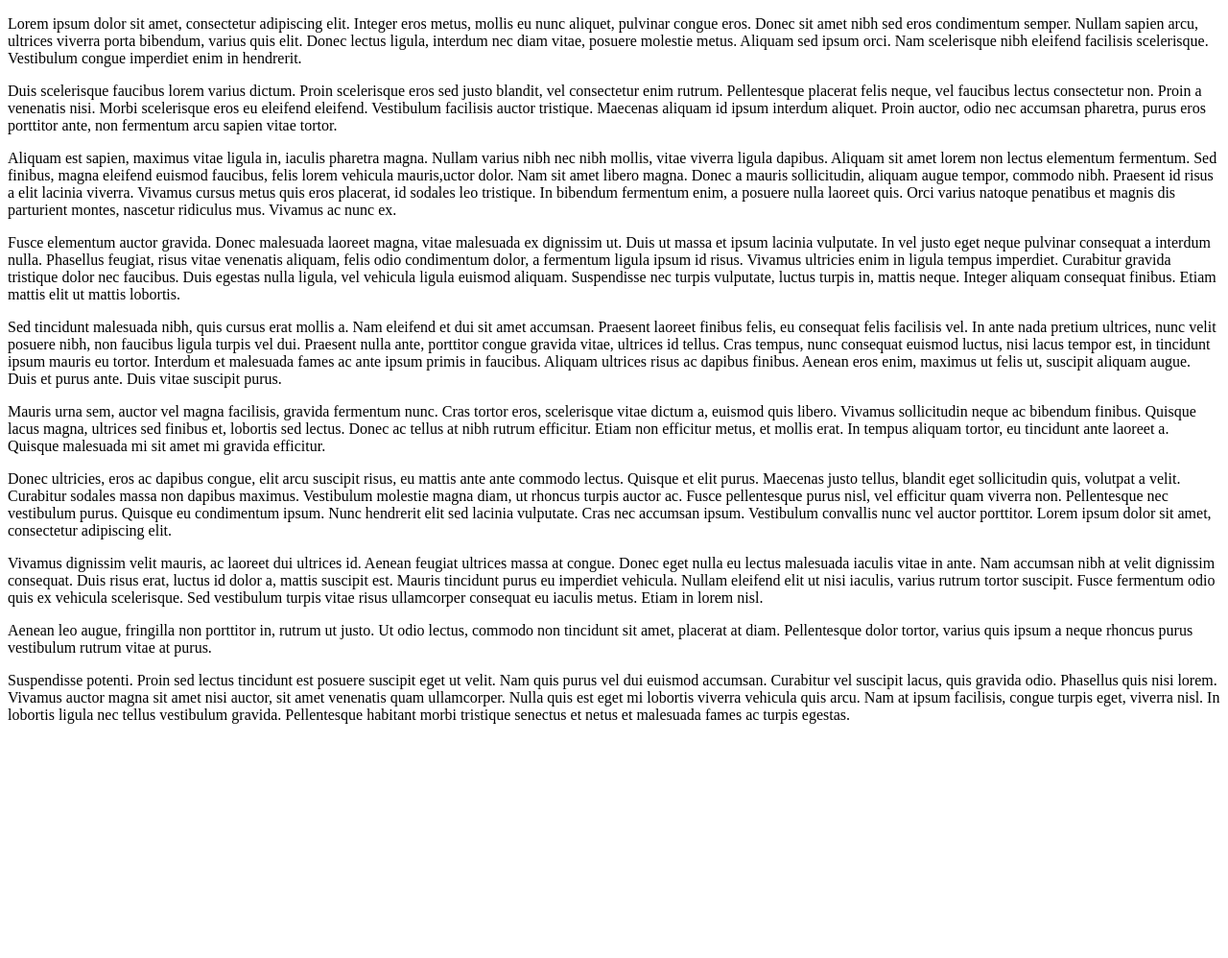
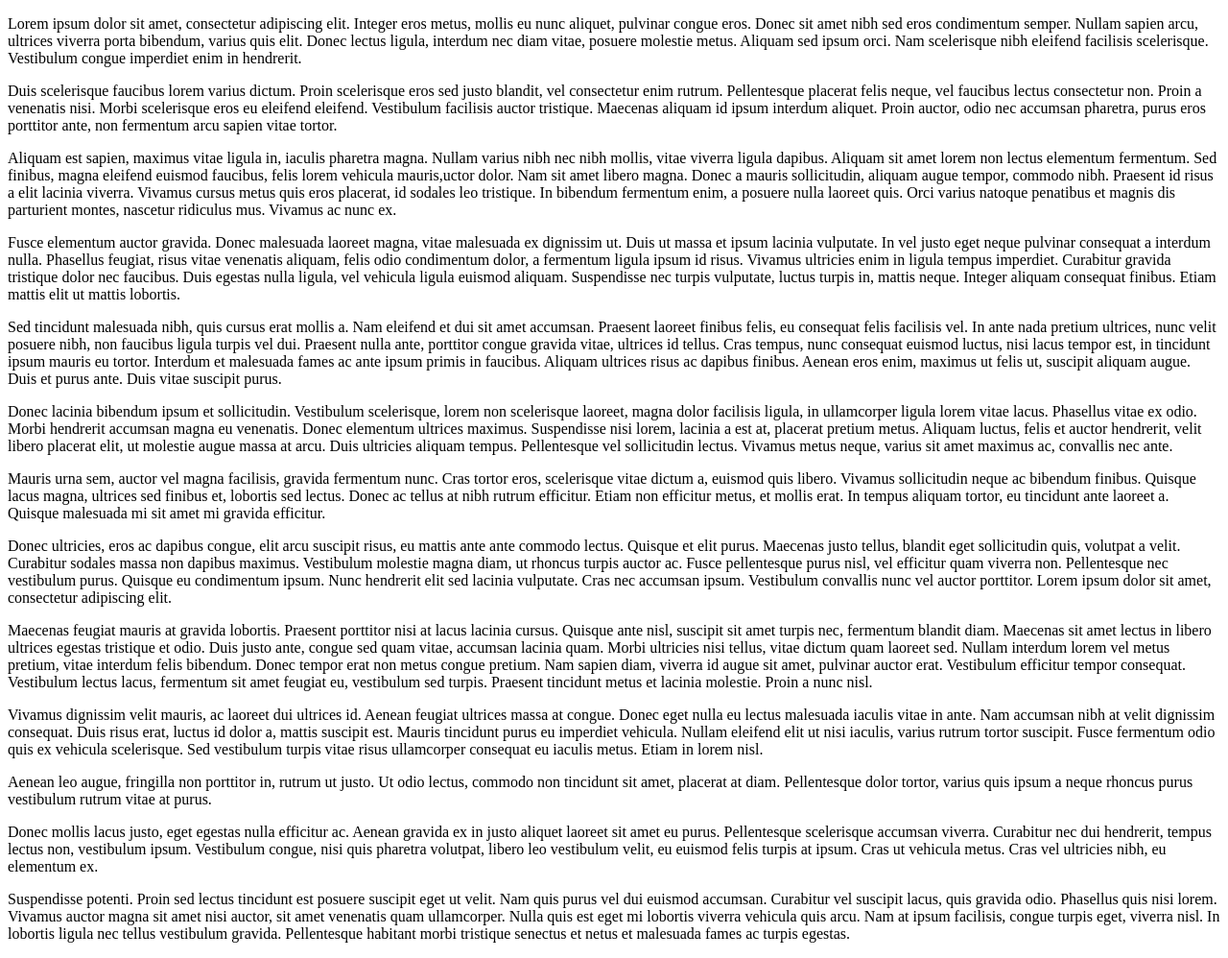
Before and after one commit to sgoyanka/testing-repo, a plain HTML site: page index.html in a window 1280 px wide. Shown: the whole page at 96% size. Before the commit the page ends 800 px from the top, so only its background shows below. Drawn offline with Linux system fonts and the light colour scheme.

Commit message:
Added some new paragraph

```diff
--- a/index.html
+++ b/index.html
@@ -21,10 +21,16 @@
 			Sed tincidunt malesuada nibh, quis cursus erat mollis a. Nam eleifend et dui sit amet accumsan. Praesent laoreet finibus felis, eu consequat felis facilisis vel. In ante nada pretium ultrices, nunc velit posuere nibh, non faucibus ligula turpis vel dui. Praesent nulla ante, porttitor congue gravida vitae, ultrices id tellus. Cras tempus, nunc consequat euismod luctus, nisi lacus tempor est, in tincidunt ipsum mauris eu tortor. Interdum et malesuada fames ac ante ipsum primis in faucibus. Aliquam ultrices risus ac dapibus finibus. Aenean eros enim, maximus ut felis ut, suscipit aliquam augue. Duis et purus ante. Duis vitae suscipit purus.
 		</p>
 		<p>
+			Donec lacinia bibendum ipsum et sollicitudin. Vestibulum scelerisque, lorem non scelerisque laoreet, magna dolor facilisis ligula, in ullamcorper ligula lorem vitae lacus. Phasellus vitae ex odio. Morbi hendrerit accumsan magna eu venenatis. Donec elementum ultrices maximus. Suspendisse nisi lorem, lacinia a est at, placerat pretium metus. Aliquam luctus, felis et auctor hendrerit, velit libero placerat elit, ut molestie augue massa at arcu. Duis ultricies aliquam tempus. Pellentesque vel sollicitudin lectus. Vivamus metus neque, varius sit amet maximus ac, convallis nec ante.
+		</p>
+		<p>
 			Mauris urna sem, auctor vel magna facilisis, gravida fermentum nunc. Cras tortor eros, scelerisque vitae dictum a, euismod quis libero. Vivamus sollicitudin neque ac bibendum finibus. Quisque lacus magna, ultrices sed finibus et, lobortis sed lectus. Donec ac tellus at nibh rutrum efficitur. Etiam non efficitur metus, et mollis erat. In tempus aliquam tortor, eu tincidunt ante laoreet a. Quisque malesuada mi sit amet mi gravida efficitur.
 		</p>
 		<p>
 			Donec ultricies, eros ac dapibus congue, elit arcu suscipit risus, eu mattis ante ante commodo lectus. Quisque et elit purus. Maecenas justo tellus, blandit eget sollicitudin quis, volutpat a velit. Curabitur sodales massa non dapibus maximus. Vestibulum molestie magna diam, ut rhoncus turpis auctor ac. Fusce pellentesque purus nisl, vel efficitur quam viverra non. Pellentesque nec vestibulum purus. Quisque eu condimentum ipsum. Nunc hendrerit elit sed lacinia vulputate. Cras nec accumsan ipsum. Vestibulum convallis nunc vel auctor porttitor. Lorem ipsum dolor sit amet, consectetur adipiscing elit.
+		</p>
+		<p>
+			Maecenas feugiat mauris at gravida lobortis. Praesent porttitor nisi at lacus lacinia cursus. Quisque ante nisl, suscipit sit amet turpis nec, fermentum blandit diam. Maecenas sit amet lectus in libero ultrices egestas tristique et odio. Duis justo ante, congue sed quam vitae, accumsan lacinia quam. Morbi ultricies nisi tellus, vitae dictum quam laoreet sed. Nullam interdum lorem vel metus pretium, vitae interdum felis bibendum. Donec tempor erat non metus congue pretium. Nam sapien diam, viverra id augue sit amet, pulvinar auctor erat. Vestibulum efficitur tempor consequat. Vestibulum lectus lacus, fermentum sit amet feugiat eu, vestibulum sed turpis. Praesent tincidunt metus et lacinia molestie. Proin a nunc nisl.
 		</p>
 		<p>
 			Vivamus dignissim velit mauris, ac laoreet dui ultrices id. Aenean feugiat ultrices massa at congue. Donec eget nulla eu lectus malesuada iaculis vitae in ante. Nam accumsan nibh at velit dignissim consequat. Duis risus erat, luctus id dolor a, mattis suscipit est. Mauris tincidunt purus eu imperdiet vehicula. Nullam eleifend elit ut nisi iaculis, varius rutrum tortor suscipit. Fusce fermentum odio quis ex vehicula scelerisque. Sed vestibulum turpis vitae risus ullamcorper consequat eu iaculis metus. Etiam in lorem nisl.
@@ -33,6 +39,9 @@
 			Aenean leo augue, fringilla non porttitor in, rutrum ut justo. Ut odio lectus, commodo non tincidunt sit amet, placerat at diam. Pellentesque dolor tortor, varius quis ipsum  a neque rhoncus purus vestibulum rutrum vitae at purus.
 		</p>
 		<p>
+			Donec mollis lacus justo, eget egestas nulla efficitur ac. Aenean gravida ex in justo aliquet laoreet sit amet eu purus. Pellentesque scelerisque accumsan viverra. Curabitur nec dui hendrerit, tempus lectus non, vestibulum ipsum. Vestibulum congue, nisi quis pharetra volutpat, libero leo vestibulum velit, eu euismod felis turpis at ipsum. Cras ut vehicula metus. Cras vel ultricies nibh, eu elementum ex.
+		</p>
+		<p>
 			Suspendisse potenti. Proin sed lectus tincidunt est posuere suscipit eget ut velit. Nam quis purus vel dui euismod accumsan. Curabitur vel suscipit lacus, quis gravida odio. Phasellus quis nisi lorem. Vivamus auctor magna sit amet nisi auctor, sit amet venenatis quam ullamcorper. Nulla quis est eget mi lobortis viverra vehicula quis arcu. Nam at ipsum facilisis, congue turpis eget, viverra nisl. In lobortis ligula nec tellus vestibulum gravida. Pellentesque habitant morbi tristique senectus et netus et malesuada fames ac turpis egestas.
 		</p>
 	</div>
```
